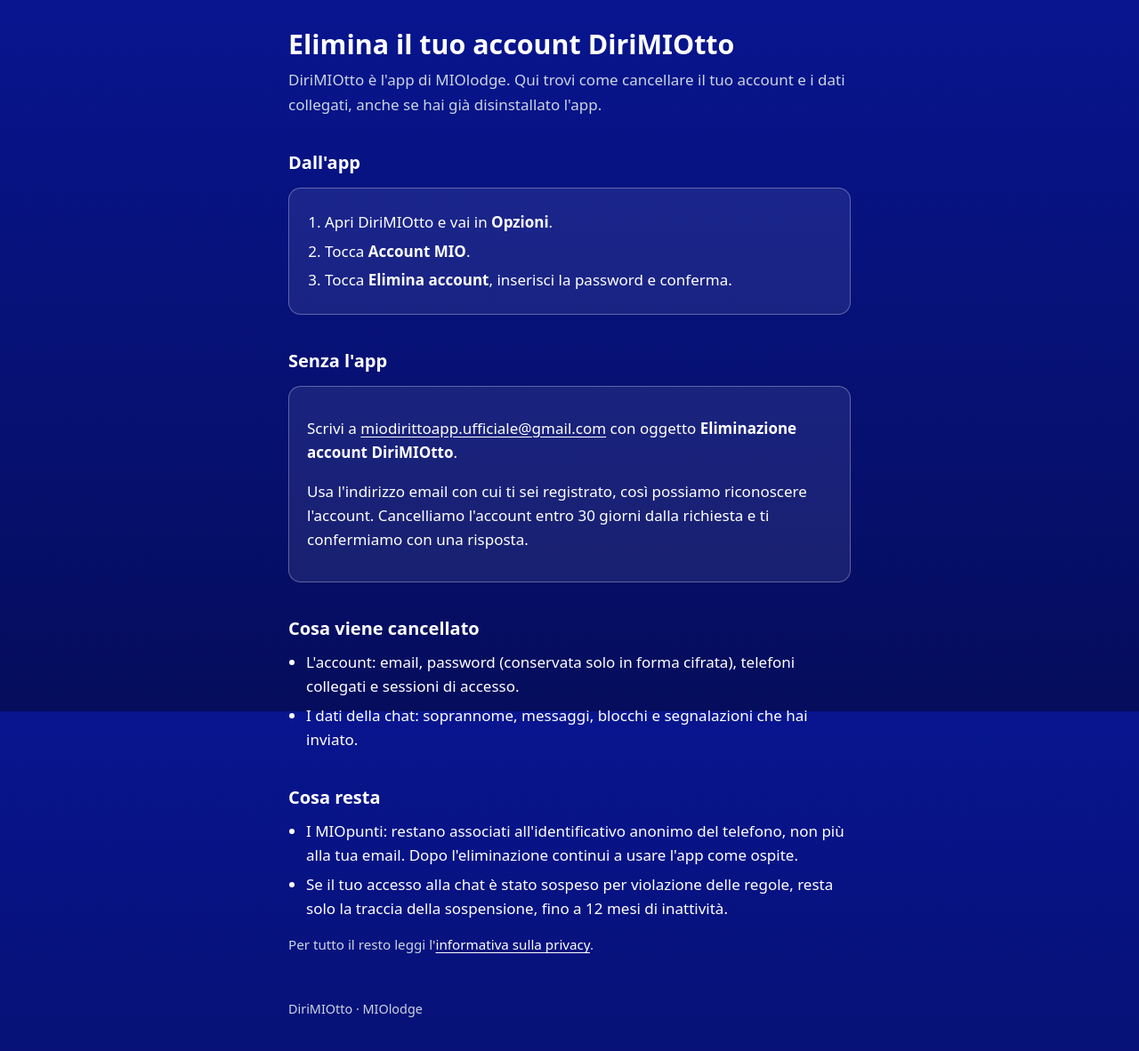
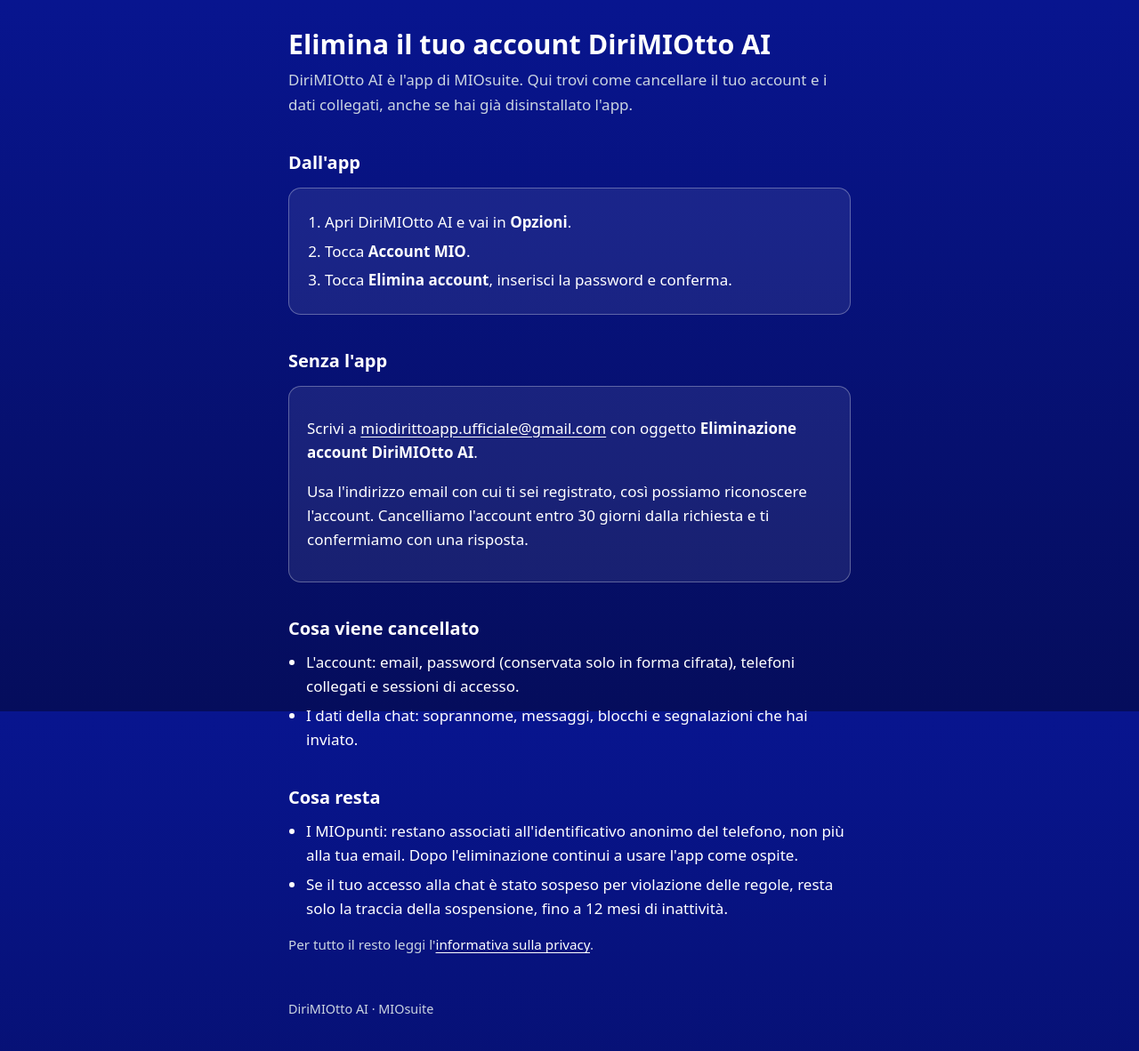
Before and after one commit to antoniodilorenzo74news-afk/dirimiotto-privacy, a plain HTML site: page elimina-account.html in a window 1280 px wide. Shown: the whole page at 89% size. Drawn offline with Linux system fonts and the light colour scheme.

Commit message:
Update account deletion page for DiriMIOtto AI

```diff
--- a/elimina-account.html
+++ b/elimina-account.html
@@ -47,13 +47,13 @@
 </head>
 <body>
 <main>
-  <h1>Elimina il tuo account DiriMIOtto</h1>
-  <p class="sotto">DiriMIOtto è l'app di MIOlodge. Qui trovi come cancellare il tuo account e i dati collegati, anche se hai già disinstallato l'app.</p>
+  <h1>Elimina il tuo account DiriMIOtto AI</h1>
+  <p class="sotto">DiriMIOtto AI è l'app di MIOsuite. Qui trovi come cancellare il tuo account e i dati collegati, anche se hai già disinstallato l'app.</p>
 
   <h2>Dall'app</h2>
   <div class="riquadro">
     <ol>
-      <li>Apri DiriMIOtto e vai in <strong>Opzioni</strong>.</li>
+      <li>Apri DiriMIOtto AI e vai in <strong>Opzioni</strong>.</li>
       <li>Tocca <strong>Account MIO</strong>.</li>
       <li>Tocca <strong>Elimina account</strong>, inserisci la password e conferma.</li>
     </ol>
@@ -61,7 +61,7 @@
 
   <h2>Senza l'app</h2>
   <div class="riquadro">
-    <p>Scrivi a <a href="mailto:miodirittoapp.ufficiale@gmail.com?subject=Eliminazione%20account%20DiriMIOtto">miodirittoapp.ufficiale@gmail.com</a> con oggetto <strong>Eliminazione account DiriMIOtto</strong>.</p>
+    <p>Scrivi a <a href="mailto:miodirittoapp.ufficiale@gmail.com?subject=Eliminazione%20account%20DiriMIOtto">miodirittoapp.ufficiale@gmail.com</a> con oggetto <strong>Eliminazione account DiriMIOtto AI</strong>.</p>
     <p>Usa l'indirizzo email con cui ti sei registrato, così possiamo riconoscere l'account. Cancelliamo l'account entro 30 giorni dalla richiesta e ti confermiamo con una risposta.</p>
   </div>
 
@@ -79,7 +79,7 @@
 
   <p class="nota">Per tutto il resto leggi l'<a href="https://antoniodilorenzo74news-afk.github.io/dirimiotto-privacy/">informativa sulla privacy</a>.</p>
 
-  <footer>DiriMIOtto · MIOlodge</footer>
+  <footer>DiriMIOtto AI · MIOsuite</footer>
 </main>
 </body>
 </html>
```
